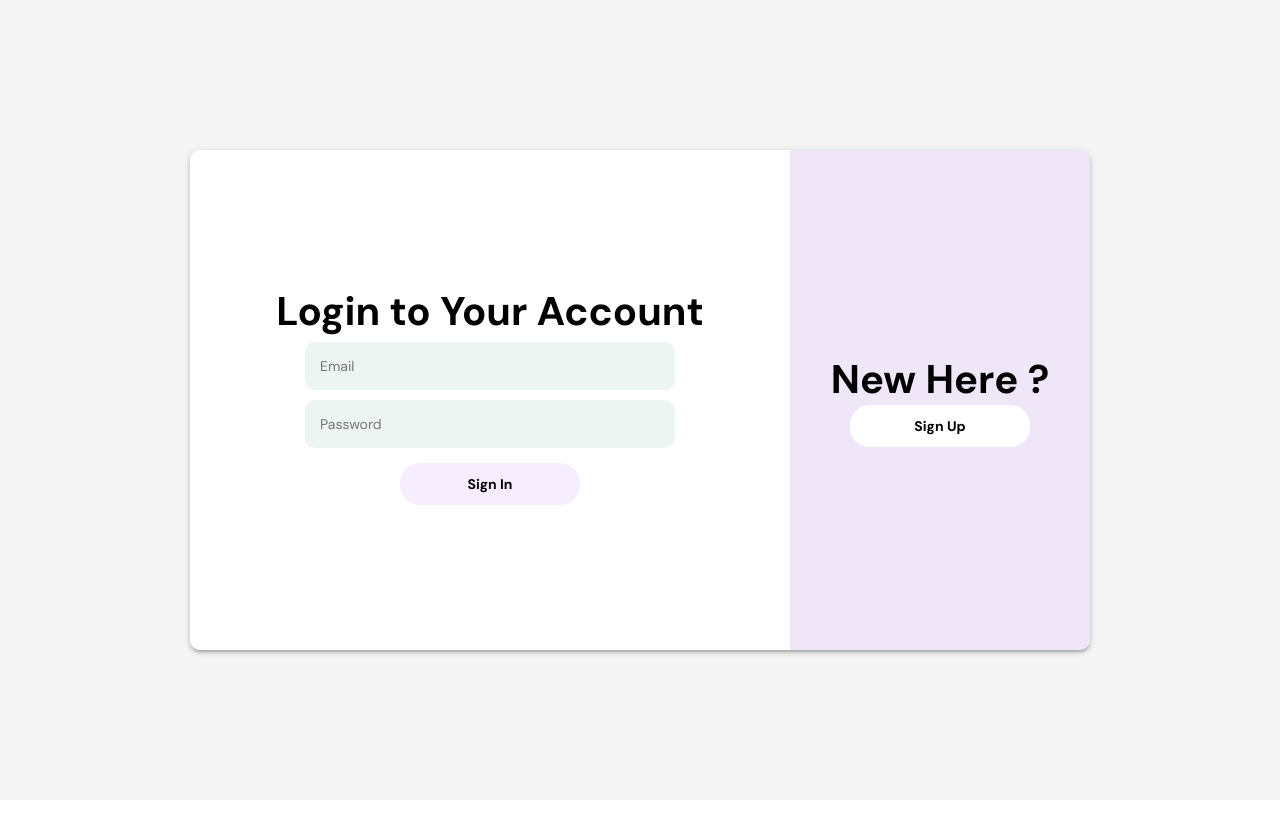
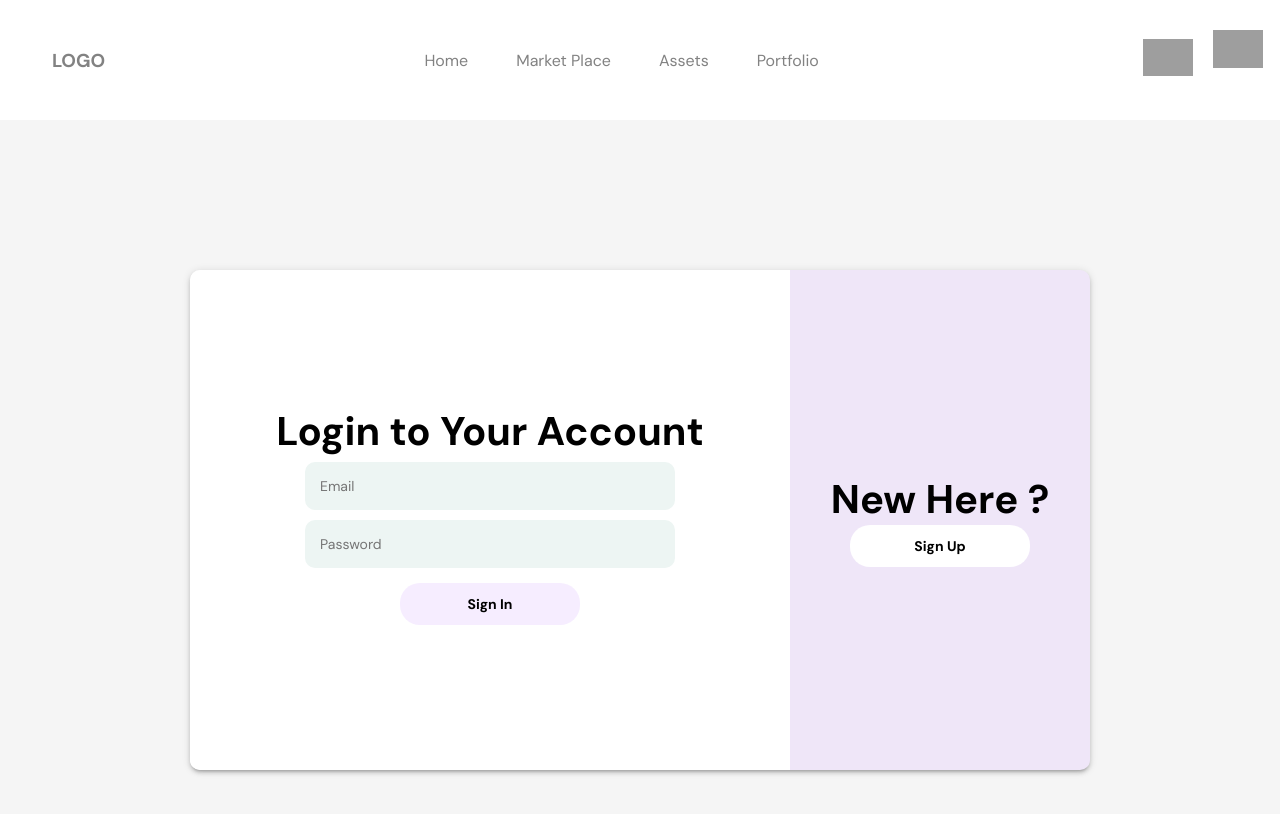
Before and after one commit to ShravaniAK/limitless-frontend, a React (Create React App) app: page /login in a window 1280 px wide. Shown: the top 814 px of the page. Built offline with nearby package versions, Linux system fonts and the light colour scheme; no server answers; sample sign-in values are in the browser's storage; grey boxes are pictures that could not be loaded; a web font is replaced by a local one.

Commit message:
minor bugs fixed and added log out

```diff
--- a/src/App.js
+++ b/src/App.js
@@ -1,17 +1,20 @@
 import { Route, Routes, Navigate } from "react-router-dom";
 import About from "./components/About";
-import Assets from "./components/Assets";
+import Assets from "./components/Assets/assets";
 import Home from "./components/Home";
 import Login from "./components/Login/Login";
 import Marketplace from "./components/Marketplace";
 import Portfolio from "./components/Portfolio";
 import Signup from "./components/Signup/Signup";
+import Navbar from "./components/Navbar";
 
 
 function App() {
 	const user = localStorage.getItem("token");
 
 	return (
+		<div>
+		{user &&	<Navbar />}
 		<Routes>
       {user && <Route path="/" exact element={<Home />} />}
 			<Route path="/signup" exact element={<Signup />} />
@@ -22,6 +25,7 @@ function App() {
 			<Route path="/Aboutus" exact element={<About />} />
 			<Route path="/" element={<Navigate replace to="/login" />} />
 		</Routes>
+		</div>
 	);
 }
 
--- /dev/null
+++ b/src/components/Assets/assets.js
@@ -0,0 +1,18 @@
+import { useState } from "react";
+import axios from "axios";
+import { Link, useNavigate } from "react-router-dom";
+import styles from "./styles.module.css";
+
+const Signup = () => {
+    const navigate = useNavigate();
+
+
+
+    return (
+        <div>
+
+        </div>
+    );
+};
+
+export default Signup;
--- a/src/components/Home.js
+++ b/src/components/Home.js
@@ -5,7 +5,6 @@ import Navbar from './Navbar';
 const Home = () => {
   return (
     <div className='home'>
-      <Navbar/>
 
     </div>
   )
--- a/src/components/Login/Login.js
+++ b/src/components/Login/Login.js
@@ -19,8 +19,8 @@ const Login = () => {
                 email: data.email,
                 password: data.password,
             });
-            localStorage.setItem("token", res.token);
-            localStorage.setItem("userEmail", data.email); // Store the user's email
+            localStorage.setItem("token", res.token,86400000);
+            localStorage.setItem("userEmail", data.email,86400000); // Store the user's email
             window.location = "/";
         } catch (error) {
             if (
--- a/src/components/Navbar.js
+++ b/src/components/Navbar.js
@@ -9,6 +9,8 @@ function Navbar () {
   const [userEmail, setUserEmail] = useState('')
   const [userName, setUserName] = useState('')
   const [profile, setProfile] = useState('')
+  const [showDropdown, setShowDropdown] = useState(false);
+
 
   const getuserdeatils = () => {
     let config = {
@@ -40,6 +42,11 @@ function Navbar () {
     localStorage.removeItem('token')
     window.location.reload()
   }
+
+  const toggleDropdown = () => {
+    setShowDropdown(!showDropdown);
+  };
+
   return (
     <header>
       <h3>LOGO</h3>
@@ -84,9 +91,16 @@ function Navbar () {
           <p>{userName}</p>
           <p>{profile}</p>
         </div>
-        {/* <button  onClick={handleLogout}>
-					Logout
-				</button> */}
+        <div className="bottom-arrow" onClick={toggleDropdown}>
+        <img src="https://icons.veryicon.com/png/o/miscellaneous/decon/dropdown-1.png" alt="" />
+
+          {/* Dropdown menu */}
+          {showDropdown && (
+            <div className='dropdown'>
+              <button onClick={handleLogout}>Logout</button>
+            </div>
+          )}
+        </div>
       </div>
     </header>
   )
--- a/src/components/Portfolio.js
+++ b/src/components/Portfolio.js
@@ -4,7 +4,6 @@ import Navbar from './Navbar'
 const Portfolio = () => {
   return (
     <div className='home'>
-      <Navbar/>
 
     </div>  )
 }
--- a/src/main.css
+++ b/src/main.css
@@ -106,3 +106,29 @@ nav {
         font-size: 1.5rem;
     }
 }
+
+.bottom-arrow {
+    width: 20px;
+    height: 70px;
+    cursor: pointer;
+}
+
+.bottom-arrow>img {
+    width: 50px;
+}
+
+.dropdown button {
+    padding: 10px;
+    color: red;
+    cursor: pointer;
+    background-color: white;
+    border: 1px solid red;
+    border-radius: 4px;
+    box-shadow: 0 2px 4px rgba(0, 0, 0, 0.1);
+    transition: 0.3s ease-in-out;
+}
+
+.dropdown:hover button {
+    color: white;
+    background-color: red;
+}
```
Also changed, not shown: src/components/Assets/styles.module.css (added).
